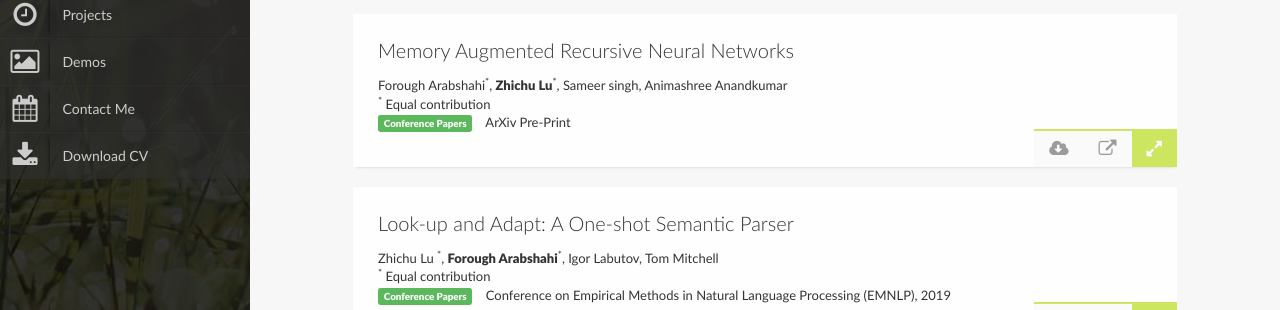
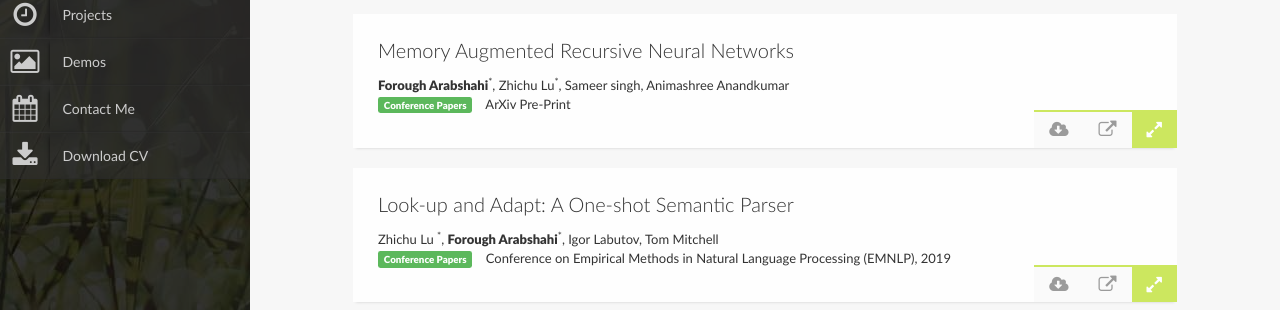
Before and after one commit to ForoughA/ForoughA.github.io, a plain HTML site: page publication.html in a window 1280 px wide. Shown: the part 426-736 px from the top of the page. Drawn offline with Linux system fonts and the light colour scheme; files whose address does not match are found by name.

Commit message:
publication update

```diff
--- a/publication.html
+++ b/publication.html
@@ -207,8 +207,8 @@
                                                         </div>
 
                                                         <h4 class="pubtitle">Memory Augmented Recursive Neural Networks</h4>
-                                                        <div class="pubauthor">Forough Arabshahi<sup>*</sup>, <strong>Zhichu Lu</strong><sup>*</sup>, Sameer singh, Animashree Anandkumar</div>
-                                                        <div class="pubauthor"> <sup>*</sup> Equal contribution
+                                                        <div class="pubauthor"><strong>Forough Arabshahi</strong><sup>*</sup>, Zhichu Lu<sup>*</sup>, Sameer singh, Animashree Anandkumar</div>
+                                                        <div class="pubauthor">
                                                         </div>
                                                         <div class="pubcite"><span class="label label-success">Conference Papers</span> ArXiv Pre-Print</div>
 
@@ -238,7 +238,7 @@
 
                                                         <h4 class="pubtitle">Look-up and Adapt: A One-shot Semantic Parser</h4>
                                                         <div class="pubauthor">Zhichu Lu <sup>*</sup>, <strong>Forough Arabshahi</strong><sup>*</sup>, Igor Labutov, Tom Mitchell</div>
-                                                        <div class="pubauthor"> <sup>*</sup> Equal contribution
+                                                        <div class="pubauthor">
                                                         </div>
                                                         <div class="pubcite"><span class="label label-success">Conference Papers</span> Conference on Empirical Methods in Natural Language Processing (EMNLP), 2019</div>
 
```
